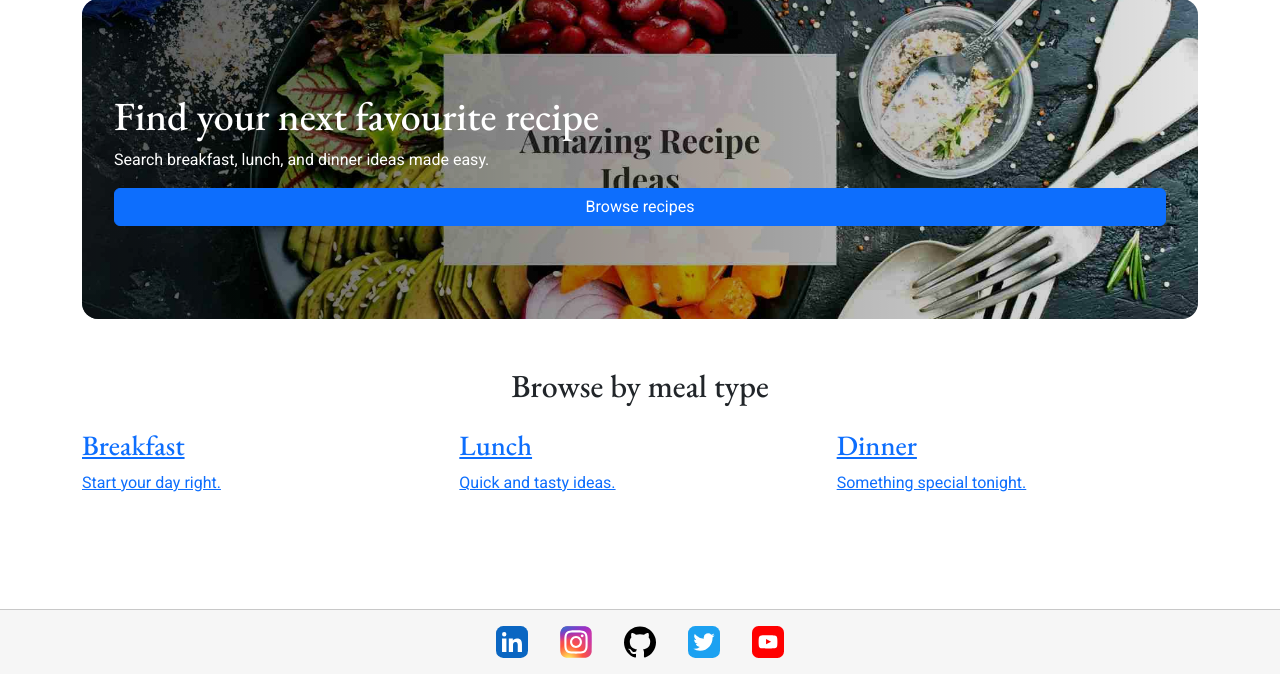
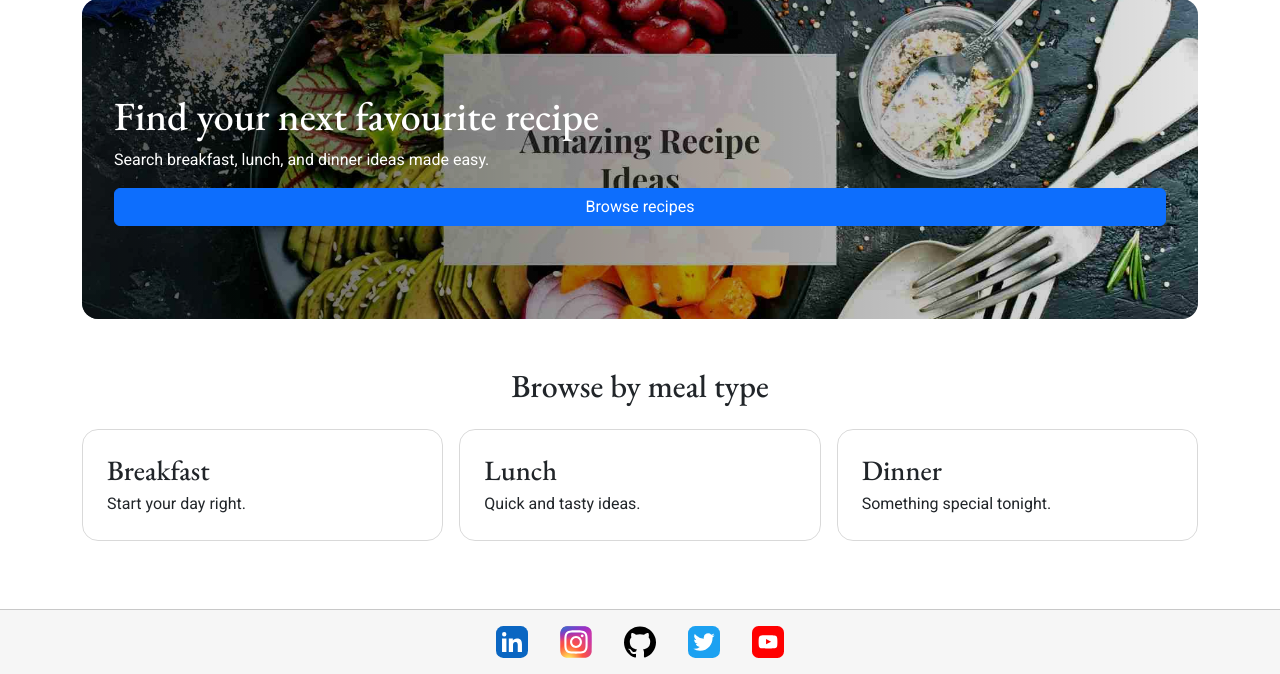
Before and after one commit to iyeme-dev/recipe-blog, a Django app: page / in a window 1280 px wide. Shown: the part 126-800 px from the top of the page. Run offline with Django 5.2, Linux system fonts and the light colour scheme; some libraries are stand-ins or nearby versions.

Commit message:
Style the meal type section on the homepage

```diff
--- a/static/css/base.css
+++ b/static/css/base.css
@@ -84,6 +84,31 @@ img.logo {
 .home-banner .banner-subtitle {
   max-width: 40rem;
   margin-bottom: 1rem;
+}
+
+/* Meal type cards */
+.meal-card {
+  text-decoration: none;
+  color: inherit;
+  display: block;
+  height: 100%;
+}
+
+.meal-card-inner {
+  border: 1px solid rgba(0,0,0,0.15);
+  border-radius: 1rem;
+  padding: 1.5rem;
+  height: 100%;
+  transition: transform 0.15s ease, box-shadow 0.15s ease;
+}
+
+.meal-card:hover .meal-card-inner {
+  transform: translateY(-2px);
+  box-shadow: 0 8px 20px rgba(0,0,0,0.08);
+}
+
+.meal-title {
+  margin-bottom: 0.25rem;
 }
 
 /* Form */
```
